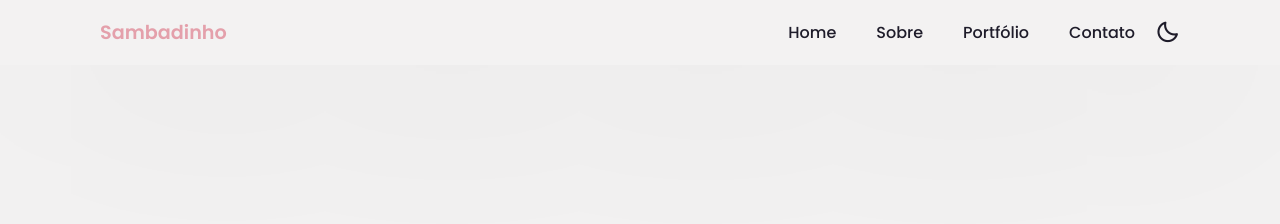
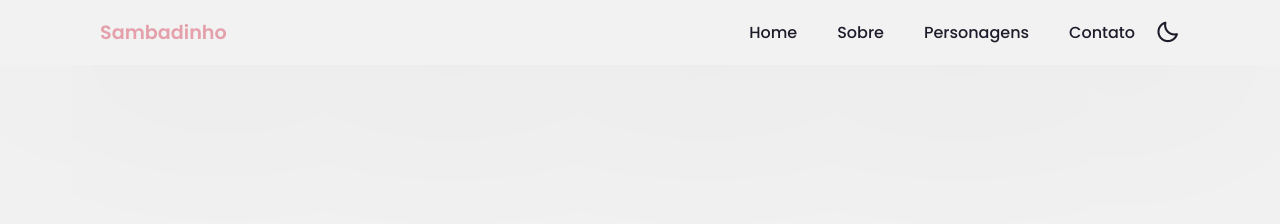
Before and after one commit to Maths9/sambadinho, a website: page index.html in a window 1280 px wide. Shown: the top 224 px of the page. Drawn offline with nearby package versions, Linux system fonts and the light colour scheme.

Commit message:
Update index.html

```diff
--- a/index.html
+++ b/index.html
@@ -21,7 +21,7 @@
 
         <li><a href="#home">Home</a></li>
         <li><a href="#about">Sobre</a></li>
-        <li><a href="#menu">Portfólio</a></li>
+        <li><a href="#menu">Personagens</a></li>
         <li><a href="#contact">Contato</a></li>
         <!-- Dark Mode -->
         <div class="bx bx-moon" id="darkmode"></div>
@@ -62,7 +62,7 @@
     <!-- Menu Section -->
     <section class="menu" id="menu">
       <div class="heading">
-        <span>Portfólio</span>
+
         <h2> Personagens </h2>
       </div>
       <div class="menu-container">
```
